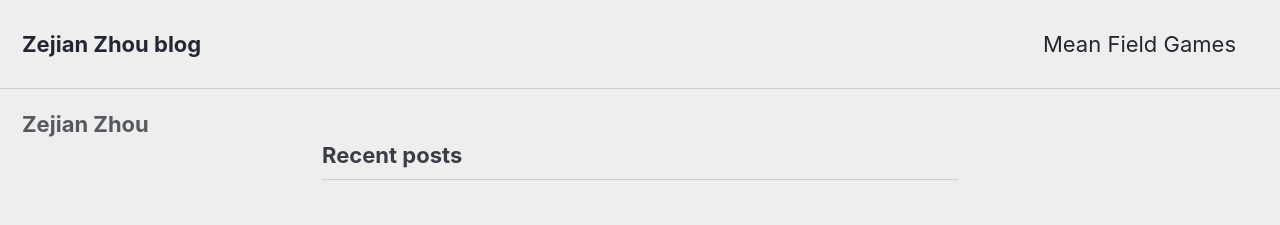
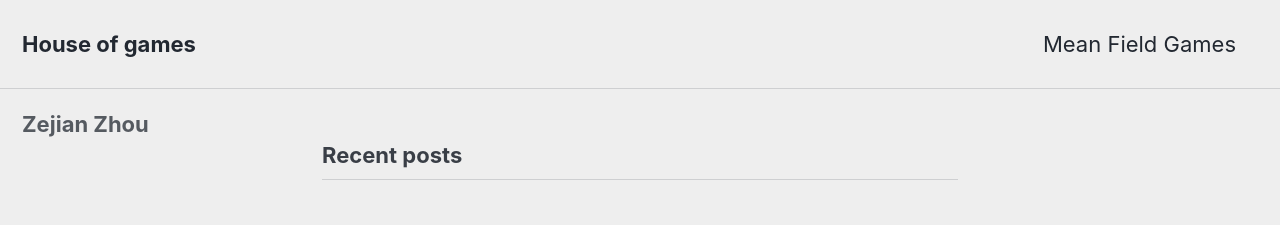
Before and after one commit to JayZejianZhou/JayZejianZhou.github.io, a Jekyll site: the page built from index.html, in a window 1280 px wide. Shown: the top 225 px of the page. Built offline with Jekyll 4.4.1, drawn with Linux system fonts in a browser that asks for light colours; cached includes are drawn as plain includes; the list of posts is cut into pages by our own code; part of the change alters nothing that is shown.

Commit message:
Update _config.yml

```diff
--- a/_config.yml
+++ b/_config.yml
@@ -16,23 +16,23 @@ minimal_mistakes_skin    : "air" # "air", "aqua", "contrast", "dark", "dirt", "n
 
 # Site Settings
 locale                   : "en-US"
-title                    : "Zejian Zhou blog"
+title                    : "House of games"
 title_separator          : "-"
 subtitle                 : # site tagline that appears below site title in masthead
 name                     : "Zejian Zhou"
-description              : "House of games."
-url                      : # the base hostname & protocol for your site e.g. "https://mmistakes.github.io"
-baseurl                  : # the subpath of your site, e.g. "/blog"
-repository               : # GitHub username/repo-name e.g. "mmistakes/minimal-mistakes"
+description              : "A blog maintained by Zejian Zhou."
+url                      : https://jayzejianzhou.github.io/
+baseurl                  : #/JayZejianZhou.github.io
+repository               : JayZejianZhou/JayZejianZhou.github.io
 teaser                   : # path of fallback teaser image, e.g. "/assets/images/500x300.png"
 logo                     : # path of logo image to display in the masthead, e.g. "/assets/images/88x88.png"
 masthead_title           : # overrides the website title displayed in the masthead, use " " for no title
 # breadcrumbs            : false # true, false (default)
 words_per_minute         : 200
 comments:
-  provider               : # false (default), "disqus", "discourse", "facebook", "staticman", "staticman_v2", "utterances", "custom"
+  provider               : "disqus" # false (default), "disqus", "discourse", "facebook", "staticman", "staticman_v2", "utterances", "custom"
   disqus:
-    shortname            : # https://help.disqus.com/customer/portal/articles/466208-what-s-a-shortname-
+    shortname            : "comments-ahwlogcui0" # https://help.disqus.com/customer/portal/articles/466208-what-s-a-shortname-
   discourse:
     server               : # https://meta.discourse.org/t/embedding-discourse-comments-via-javascript/31963 , e.g.: meta.discourse.org
   facebook:
```
